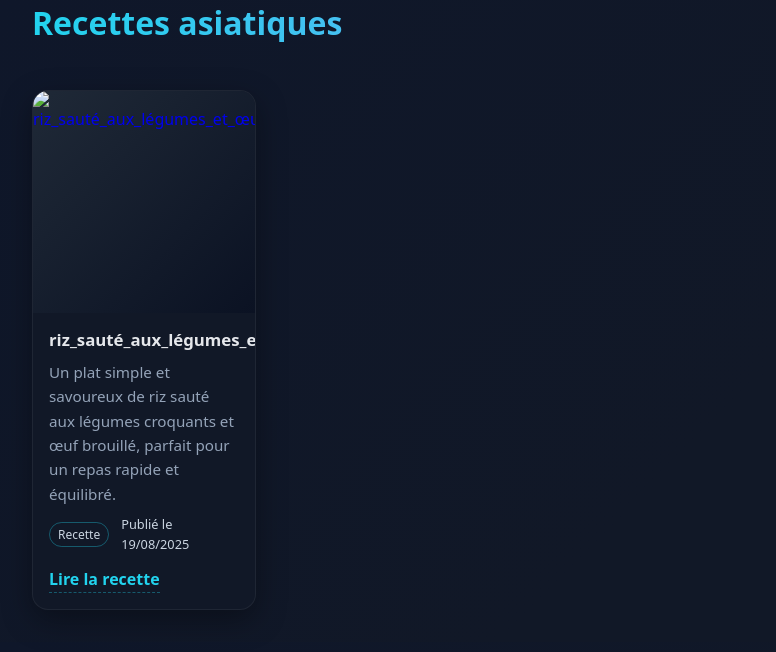
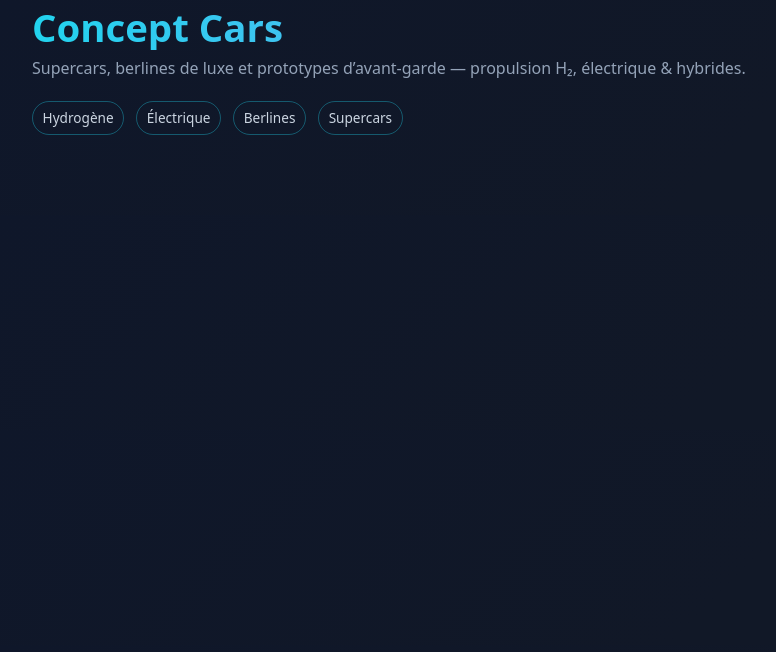
Before and after one commit to fredo-aldo-create/FuturaDrive, a plain HTML site: page index.html in a window 1280 px wide. Shown: the whole page, without its empty margins (8-784 px from the left). Drawn offline with Linux system fonts and the light colour scheme.

Commit message:
Update index.html

```diff
--- a/index.html
+++ b/index.html
@@ -3,63 +3,79 @@
 <head>
   <meta charset="utf-8" />
   <meta name="viewport" content="width=device-width, initial-scale=1" />
-  <title>FuturaDrive – Accueil</title>
+  <title>Concept Cars – Accueil</title>
   <style>
     :root{
-      --bg:#0f172a; --text:#e5e7eb; --muted:#94a3b8; --card:#111827; --accent:#22d3ee; --ring:rgba(34,211,238,.35);
+      --bg:#0f172a; --text:#e5e7eb; --muted:#94a3b8; --card:#0b1223;
+      --accent:#22d3ee; --accent-2:#a78bfa; --ring:rgba(34,211,238,.35);
     }
     html,body{margin:0;padding:0;background:linear-gradient(135deg,var(--bg),#111827 60%);color:var(--text);font:16px/1.6 system-ui,-apple-system,Segoe UI,Roboto,Inter,Arial,sans-serif}
     header{padding:1.25rem 1.25rem 0;}
     .wrap{max-width:1200px;margin:0 auto;padding:0 1.25rem 2rem}
-    h1{margin:.25rem 0 1rem;font-size:clamp(1.6rem,2.5vw,2.2rem);line-height:1.2;background:linear-gradient(90deg,var(--accent),#a78bfa);-webkit-background-clip:text;background-clip:text;color:transparent}
-    .dek{color:var(--muted);margin:0 0 1rem}
-
-    .grid{display:grid;gap:1.25rem;grid-template-columns:repeat(auto-fill,minmax(220px,1fr));}
+    h1{margin:.25rem 0 .35rem;font-size:clamp(1.8rem,3vw,2.4rem);line-height:1.2;background:linear-gradient(90deg,var(--accent),var(--accent-2));-webkit-background-clip:text;background-clip:text;color:transparent}
+    .dek{color:var(--muted);margin:.25rem 0 1.25rem}
+    .toolbar{display:flex;gap:.75rem;flex-wrap:wrap;margin:0 0 1rem}
+    .pill{border:1px solid var(--ring);border-radius:999px;padding:.3rem .6rem;font-size:.85rem;color:#cbd5e1}
+    .grid{display:grid;gap:1.25rem;grid-template-columns:repeat(auto-fill,minmax(260px,1fr));}
     .card{background:var(--card);border:1px solid rgba(255,255,255,.06);border-radius:16px;overflow:hidden;box-shadow:0 10px 30px rgba(0,0,0,.35);display:flex;flex-direction:column;transition:transform .15s ease, box-shadow .15s ease}
     .card:hover{transform:translateY(-2px);box-shadow:0 20px 50px rgba(0,0,0,.45)}
-    .thumb{position:relative;isolation:isolate;aspect-ratio:1/1;background:linear-gradient(135deg,#1f2937,#0b1223);display:block}
+    .thumb{position:relative;isolation:isolate;aspect-ratio:16/9;background:linear-gradient(135deg,#1f2937,#0b1223);display:block}
     .thumb img{position:absolute;inset:0;width:100%;height:100%;object-fit:cover;display:block}
     .thumb img[src=""], .thumb img:not([src]){display:none}
-    .card-body{padding:1rem;display:flex;flex-direction:column;gap:.5rem}
+    .badge{position:absolute;left:.5rem;bottom:.5rem;background:rgba(2,6,23,.7);border:1px solid rgba(148,163,184,.35);backdrop-filter:blur(6px);border-radius:999px;padding:.2rem .55rem;font-size:.75rem}
+    .card-body{padding:1rem;display:flex;flex-direction:column;gap:.45rem}
     .title{margin:0;font-size:1.05rem;line-height:1.35}
-    .excerpt{margin:0;color:var(--muted);font-size:.95rem}
+    .excerpt{margin:0;color:var(--muted);font-size:.95rem;min-height:2.4em}
     .meta{display:flex;gap:.75rem;align-items:center;color:#cbd5e1;font-size:.8rem}
     .link{margin-top:.25rem;align-self:flex-start;color:var(--accent);text-decoration:none;font-weight:600;border-bottom:1px dashed var(--ring)}
     .link:hover{border-bottom-style:solid}
-    .badge{display:inline-block;border:1px solid var(--ring);padding:.1rem .5rem;border-radius:999px;font-size:.75rem;color:#cbd5e1}
+    .sr-only{position:absolute;width:1px;height:1px;padding:0;margin:-1px;overflow:hidden;clip:rect(0,0,0,0);white-space:nowrap;border:0}
   </style>
 </head>
 <body>
   <header class="wrap">
-    <h1>Recettes asiatiques</h1>
+    <h1>Concept Cars</h1>
+    <p class="dek">Supercars, berlines de luxe et prototypes d’avant-garde — propulsion H₂, électrique & hybrides.</p>
+    <nav class="toolbar" aria-label="Filtres (décoratif)">
+      <span class="pill">Hydrogène</span>
+      <span class="pill">Électrique</span>
+      <span class="pill">Berlines</span>
+      <span class="pill">Supercars</span>
+    </nav>
   </header>
 
   <main class="wrap">
     <div class="grid">
       <!-- FEED:start -->
+      <!-- Les cartes sont insérées automatiquement par un script IA entre FEED:start et FEED:end.
+           Format attendu pour chaque carte :
+           - href: chemin du fichier article (ex: articles/2025-08-19-hydra-one.html)
+           - image: images/<slug>.jpg (ex: images/hydra-one-front.jpg)
+           - title: Titre de l'article
+           - excerpt: court extrait facultatif
+           - meta: date / tag(s) éventuels -->
 
+      <!-- card-YYYY-MM-DD-slug --->
+      <!--
       <article class="card">
-            <a class="thumb" href="articles/2025-08-19-riz_saute_aux_legumes_et_uf.html" aria-label="Lire : riz_sauté_aux_légumes_et_œuf">
-              <img src="images/2025-08-19-riz_saute_aux_legumes_et_uf.jpg" alt="riz_sauté_aux_légumes_et_œuf">
+        <a class="thumb" href="articles/2025-08-19-hydra-one.html" aria-label="Lire : Hydra One — concept car">
+          <img src="images/hydra-one-front.jpg" alt="Hydra One — vue avant">
+          <span class="badge">Hydrogène</span>
         </a>
         <div class="card-body">
-              <h2 class="title">riz_sauté_aux_légumes_et_œuf</h2>
-              <p class="excerpt">Un plat simple et savoureux de riz sauté aux légumes croquants et œuf brouillé, parfait pour un repas rapide et équilibré.</p>
+          <h2 class="title">Hydra One — Concept Car</h2>
+          <p class="excerpt">Supercar à pile à combustible : 0–100 km/h en 2,9 s, 325 km/h, 700 km d’autonomie.</p>
           <div class="meta">
-                <span class="badge">Recette</span>
-                <span>Publié le 19/08/2025</span>
+            <span>19 août 2025</span><span>•</span><span>Supercar</span>
           </div>
-              <a class="link" href="articles/2025-08-19-riz_saute_aux_legumes_et_uf.html">Lire la recette</a>
+          <a class="link" href="articles/2025-08-19-hydra-one.html">Lire</a>
         </div>
       </article>
-
-
-
-
-
+      -->
       <!-- FEED:end -->
-      <!-- Pour ajouter d’autres recettes manuellement, dupliquez un bloc <article class="card"> ci-dessus -->
+      <!-- Pour ajouter d’autres véhicules manuellement, dupliquez un bloc <article class="card"> ci-dessus -->
     </div>
+    <p class="sr-only">Fin de la liste d’articles.</p>
   </main>
 </body>
 </html>
```
Lines whose indentation alone changed are shown as unchanged.
